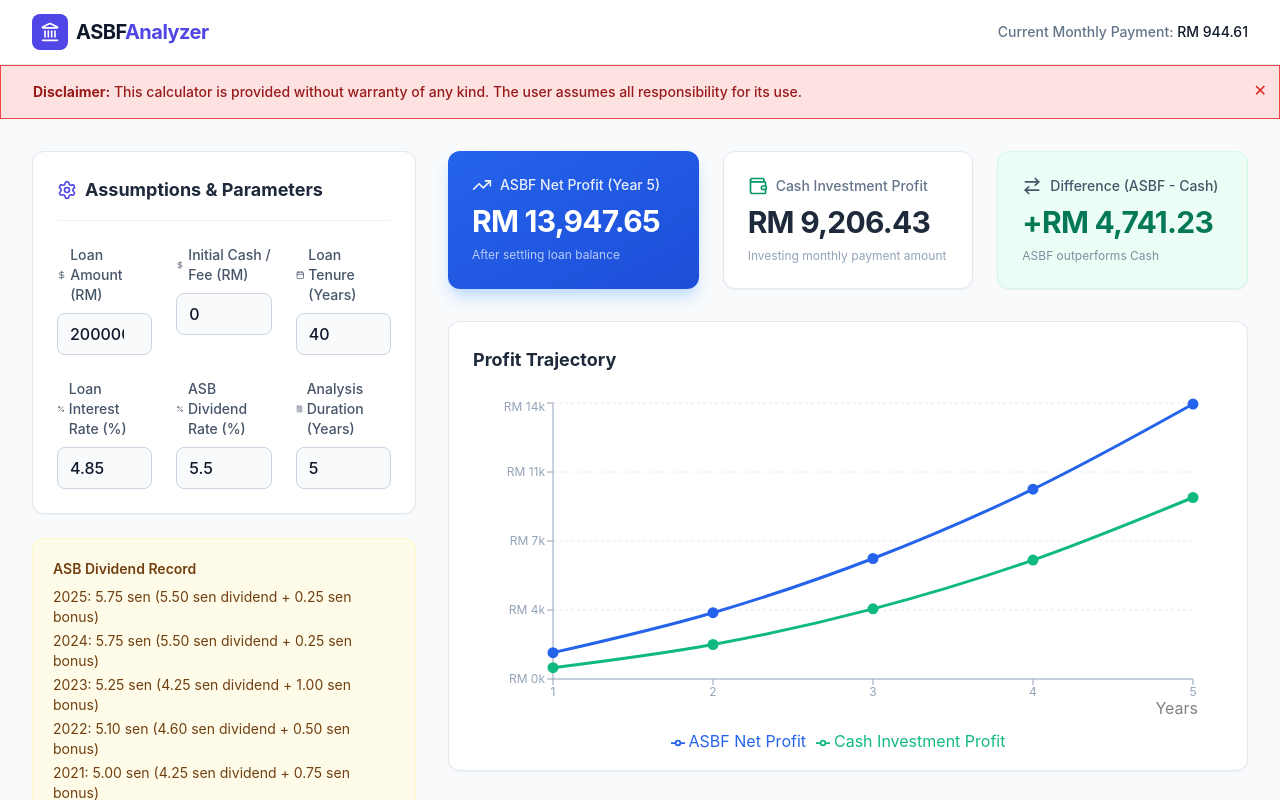
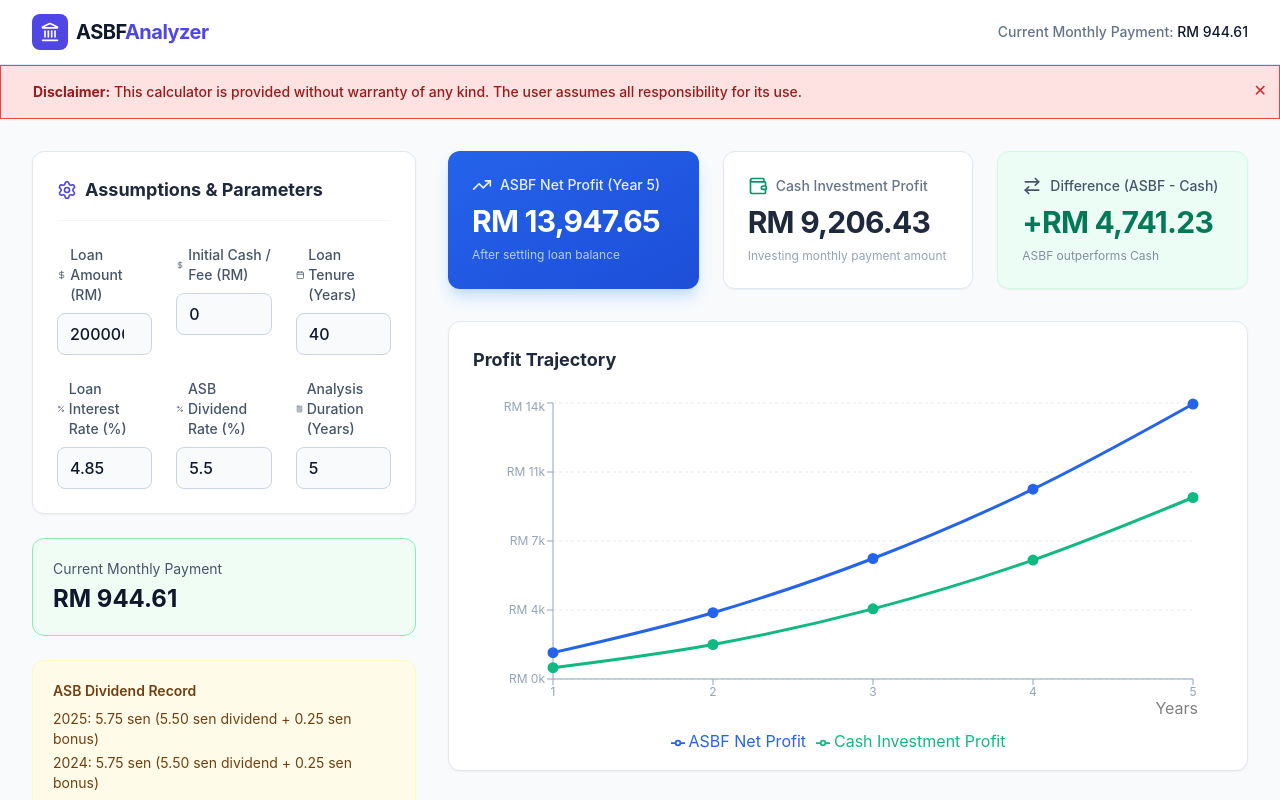
Before and after one commit to adibbazli/asbf-calculator, a React (Vite) app: page / in a window 1280 px wide. Shown: the top 800 px of the page. Built offline with nearby package versions, Linux system fonts and the light colour scheme.

Commit message:
add current monthly payment within input section

```diff
--- a/App.tsx
+++ b/App.tsx
@@ -67,6 +67,12 @@ const App: React.FC = () => {
           <div className="lg:col-span-4 space-y-6">
             <InputSection inputs={inputs} setInputs={setInputs} />
 
+            {/* Current Monthly Payment Display */}
+            <div className="bg-green-50 border border-green-300 rounded-xl p-5">
+              <p className="text-sm text-slate-600 mb-1">Current Monthly Payment</p>
+              <p className="text-2xl font-bold text-slate-900">{formatCurrency(lastResult.monthlyPayment)}</p>
+            </div>
+
             {/* ASB Dividend Record (inserted) */}
             <div className="bg-yellow-50 border border-yellow-100 rounded-xl p-5 text-sm text-yellow-900">
               <h4 className="font-semibold mb-2">ASB Dividend Record</h4>
```
